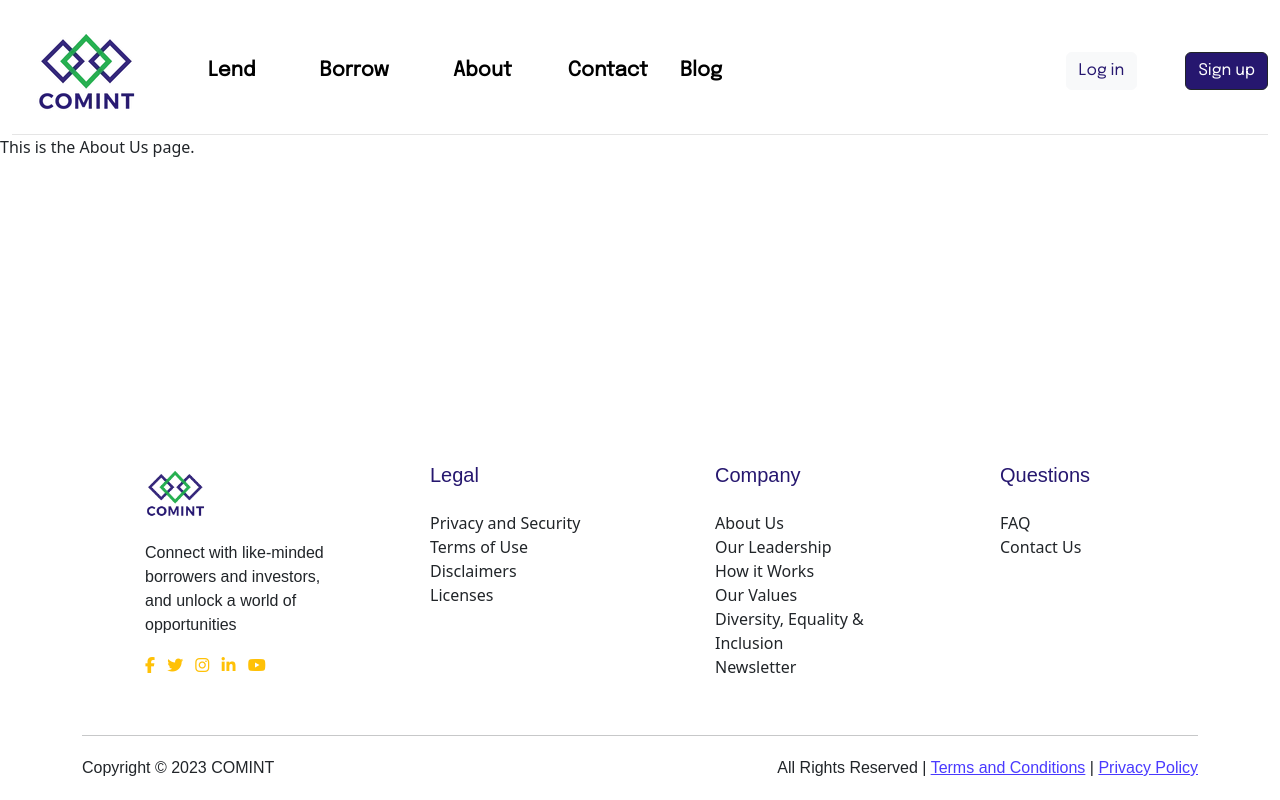
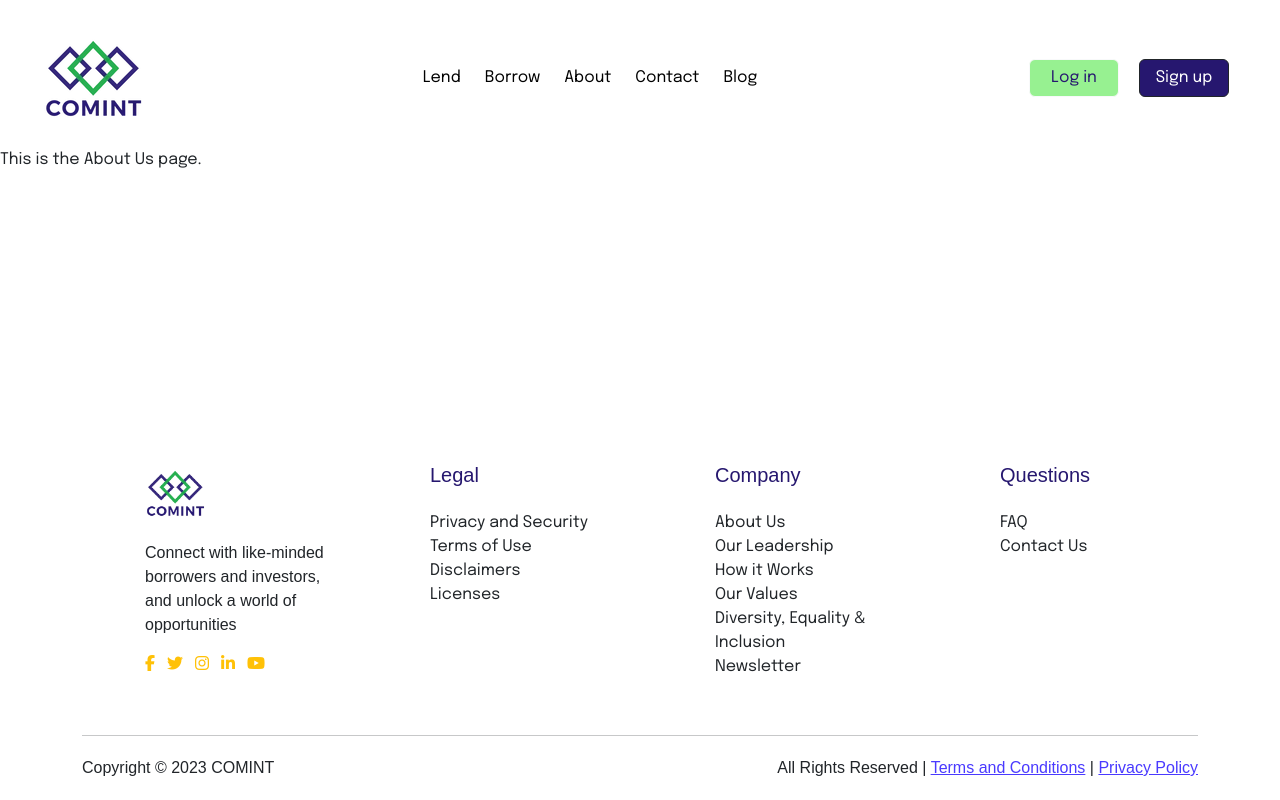
Before and after one commit to comint-admin/comint, a Django app: template comintapp/templates/comintapp/about.html in a window 1280 px wide. Run offline with Django 4.2, Linux system fonts and the light colour scheme; the template is opened without the code that fills it, so the values that code supplies are empty; some libraries are stand-ins or nearby versions.

Commit message:
update responsive navbar

```diff
--- a/comintapp/templates/navbars/base_navbar.html
+++ b/comintapp/templates/navbars/base_navbar.html
@@ -1,53 +1,105 @@
 {% load static %}
 
 <style>
-    .nav-item-comint {
-        font-weight: 600;
-        font-size: 20px;
-        color: black;
-        font-family: 'Epilogue';
+
+body {
+      margin: 0;
+      font-family: 'Epilogue';
+}
+
+    .navbar {
+      /* background-color: #FFFFF1; */
+      padding: 15px;
+      color: black;
+      text-align: center;
+      display: flex;
+      justify-content: space-between;
+      align-items: center;
+      /* border-bottom: 1px solid rgba(0, 0, 0, 0.1); */
     }
 
-    .navbar {
-        border-bottom: 1px solid rgba(0, 0, 0, 0.1);
+    .navbar-item {
+      color: black;
+      text-decoration: none;
+      padding: 10px;
+      display: inline-block;
+      transition: color 0.3s, transform 0.2s, font-weight 0.2s;
+    }
+
+    .navbar-item:hover {
+        color: #26176F;
+        transform: scale(1.1);
+        font-weight: bolder;
+    }
+
+    .navbar-toggler {
+      display: none;
+      cursor: pointer;
+    }
+
+    @media screen and (max-width: 800px) {
+
+        .navbar-item, .nav-btn {
+            display: none;
+        }
+
+        .navbar-toggler {
+            display: block;
+            margin-right: 30px;
+        }
+
+        .navbar.collapsed a {
+            display: block;
+        }
+
+        .navbar.collapsed div {
+            display: block;
+        }
+
+        .navbar.collapsed span {
+            display: none;
+        }
+
+        .navbar.collapsed {
+            flex-direction: column;
+            text-align: left;
+        }
     }
 
     {% block nav_styles %}{% endblock nav_styles %}
 </style>
 
-<nav class="navbar navbar-expand-lg navbar-light justify-content-between "
-     style="background-color: rgba(255, 255, 255, 0);color:#000000;">
-    <a class="navbar-brand px-4" href="{% url 'comintapp:index' %}"><img src="{% static 'comintapp/images/comintIcon.webp' %}"></a>
-    <button class="navbar-toggler" type="button" data-toggle="collapse" data-target="#navbarSupportedContent"
-            aria-controls="navbarSupportedContent" aria-expanded="false" aria-label="Toggle navigation">
-        <span class="navbar-toggler-icon"></span>
-    </button>
-    <div class="collapse navbar-collapse" id="navbarSupportedContent">
-        <ul class="navbar-nav">
-            <li class="nav-item active px-4">
-                <a class="nav-link nav-item-comint" href="{% url 'comintapp:loans' %}"> Lend </a>
-            </li>
-            <li class="nav-item active px-4">
-                <a class="nav-link nav-item-comint" href="{% url 'comintapp:payments' %}"> Borrow </a>
-            </li>
-            <li class="nav-item px-4">
-                <a class="nav-link nav-item-comint" href="{% url 'comintapp:about' %}"> About </a>
-            </li>
-            <li class="nav-item px-3">
-                <a class="nav-link nav-item-comint" href="{% url 'comintapp:contact' %}"> Contact </a>
-            </li>
-            <li class="nav-item mr-auto">
-                <a class="nav-link nav-item-comint " href="#"> Blog </a>
-            </li>
-        </ul>
+
+
+<div class="navbar">
+
+    <a class="navbar-brand px-3 nav-logo" href="{% url 'comintapp:index' %}"><img src="{% static 'comintapp/images/comintIcon.webp' %}"></a>
+
+    <div class="navbar-list-item">
+        <a class="navbar-item" href="{% url 'comintapp:loans' %}"> Lend </a>
+        <a class="navbar-item" href="{% url 'comintapp:payments' %}"> Borrow </a>
+        <a class="navbar-item" href="{% url 'comintapp:about' %}"> About </a>
+        <a class="navbar-item" href="{% url 'comintapp:contact' %}"> Contact </a>
+        <a class="navbar-item" href="#"> Blog </a>
     </div>
-    <a href="{% url 'account_login' %}">
-        <button class="btn btn-light" style="margin-right:3em; color:#26176F; font-family:'Epilogue';">Log in
-        </button>
-    </a>
-    <a href="{% url 'account_signup' %}">
-        <button class="btn btn-dark" style="background-color:#26176F; font-family:'Epilogue';"
-                href="{% url 'account_signup' %}">Sign up
-        </button>
-    </a>
-</nav>
+
+    <span class="navbar-toggler">&#9776;</span>
+
+    <div class="px-4 nav-btn">
+        <button class="btn btn-light" style="width: 90px; margin-right:1em; color:#26176F; background-color: #97f191; font-family:'Epilogue';" href="{% url 'account_login' %}">Log in</button>
+        <button class="btn btn-dark" style="width: 90px; background-color:#26176F; font-family:'Epilogue';" href="{% url 'account_signup' %}">Sign up</button>
+    </div>
+</div>
+
+
+<script>
+    document.querySelector('.navbar-toggler').addEventListener('click', function() {
+        document.querySelector('.navbar').classList.toggle('collapsed');
+    });
+
+    document.addEventListener('click', function(event) {
+        if (!event.target.closest('.navbar-toggler')) {
+        document.querySelector('.navbar').classList.remove('collapsed');
+        }
+    });
+</script>
```
Also changed, not shown: db.sqlite3 (added).
